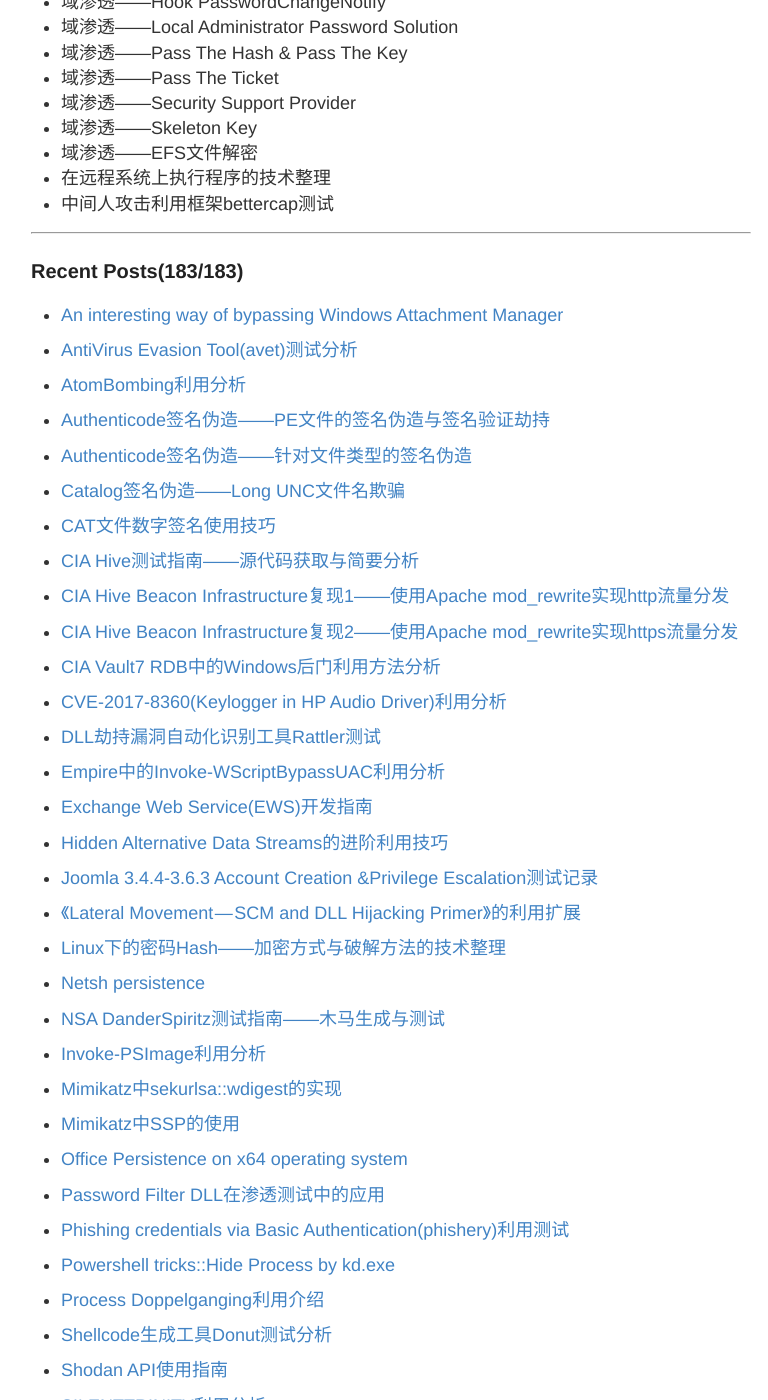
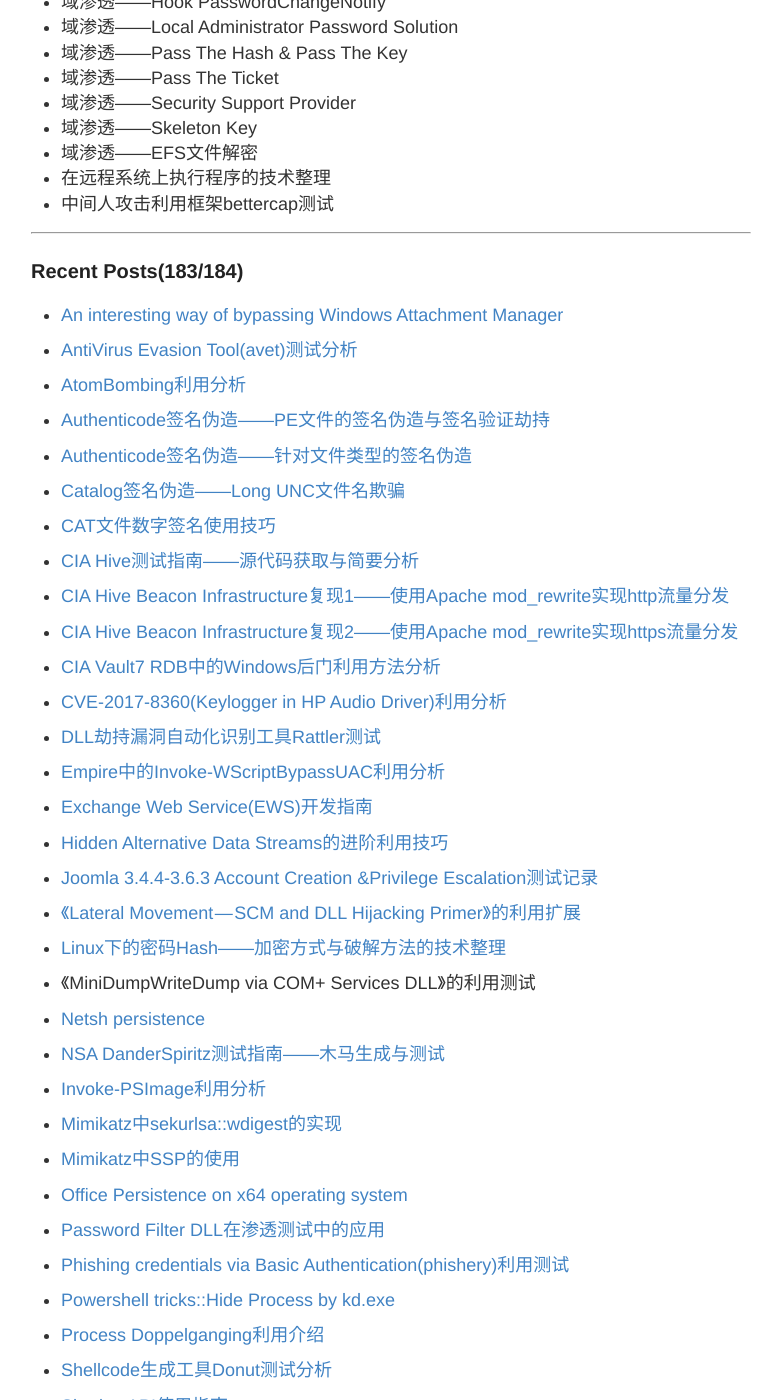
Before and after one commit to 3gstudent/backup-3gstudent.github.io, a Jekyll site: the page built from about.md, in a window 1280 px wide and 1400 px high, scrolled down 1374 px. Shown: the whole window, without its empty margins (249-1017 px from the left). Built offline with Jekyll 4.4.1, drawn with Linux system fonts in a browser that asks for light colours.

Commit message:
Update about.md

```diff
--- a/about.md
+++ b/about.md
@@ -65,7 +65,7 @@ Github:   [3gstudent](https://github.com/3gstudent)
 
 ---
 
-### Recent Posts(183/183)
+### Recent Posts(183/184)
 
 -
  [An interesting way of bypassing Windows Attachment Manager](https://3gstudent.github.io/3gstudent.github.io/An-interesting-way-of-bypassing-Windows-Attachment-Manager/)
@@ -123,6 +123,9 @@ Github:   [3gstudent](https://github.com/3gstudent)
 
 -
  [Linux下的密码Hash——加密方式与破解方法的技术整理](https://3gstudent.github.io/3gstudent.github.io/Linux%E4%B8%8B%E7%9A%84%E5%AF%86%E7%A0%81Hash-%E5%8A%A0%E5%AF%86%E6%96%B9%E5%BC%8F%E4%B8%8E%E7%A0%B4%E8%A7%A3%E6%96%B9%E6%B3%95%E7%9A%84%E6%8A%80%E6%9C%AF%E6%95%B4%E7%90%86/)
+
+-
+ 《MiniDumpWriteDump via COM+ Services DLL》的利用测试
 
 -
  [Netsh persistence](https://3gstudent.github.io/3gstudent.github.io/Netsh-persistence/)
```
